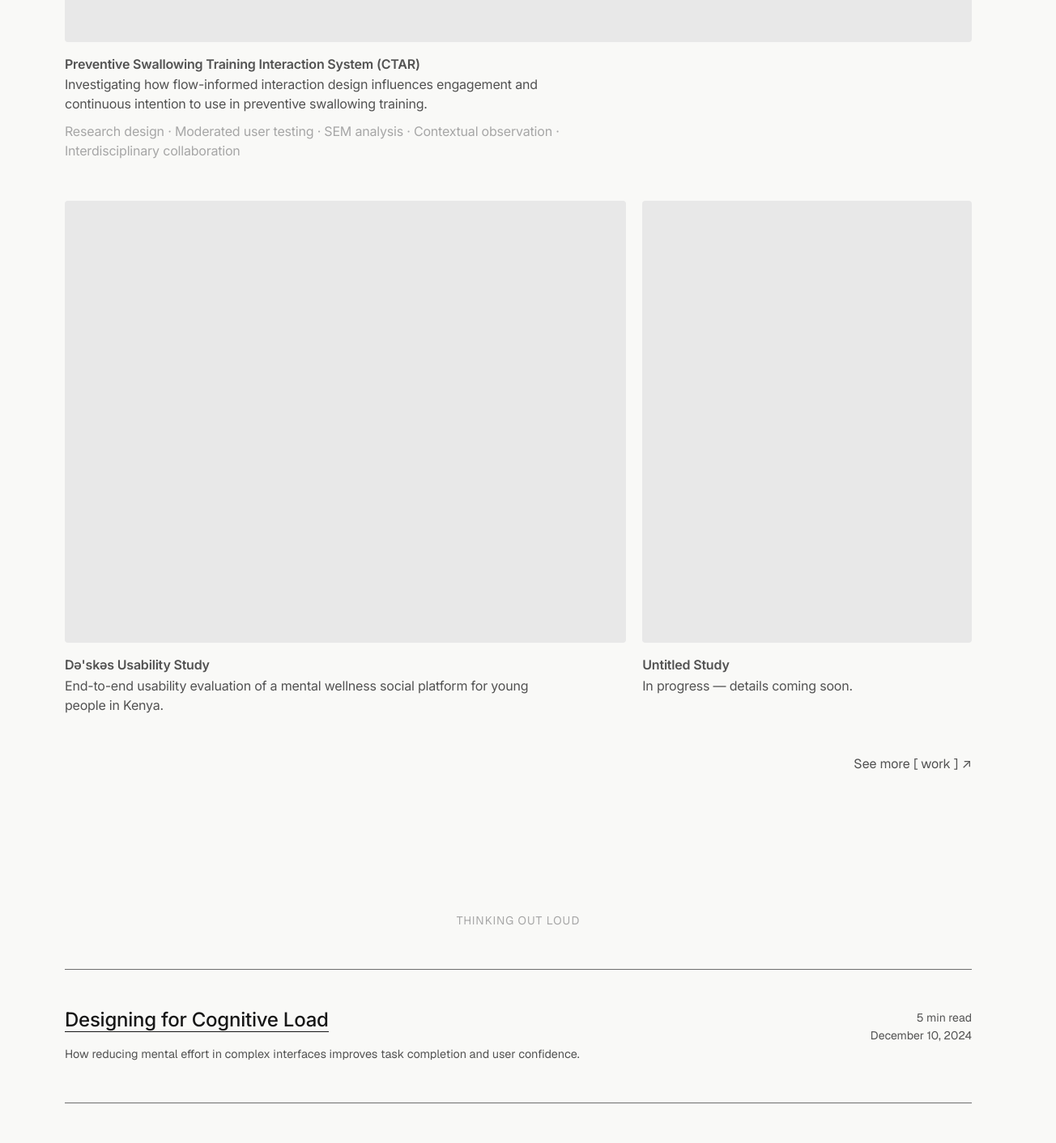
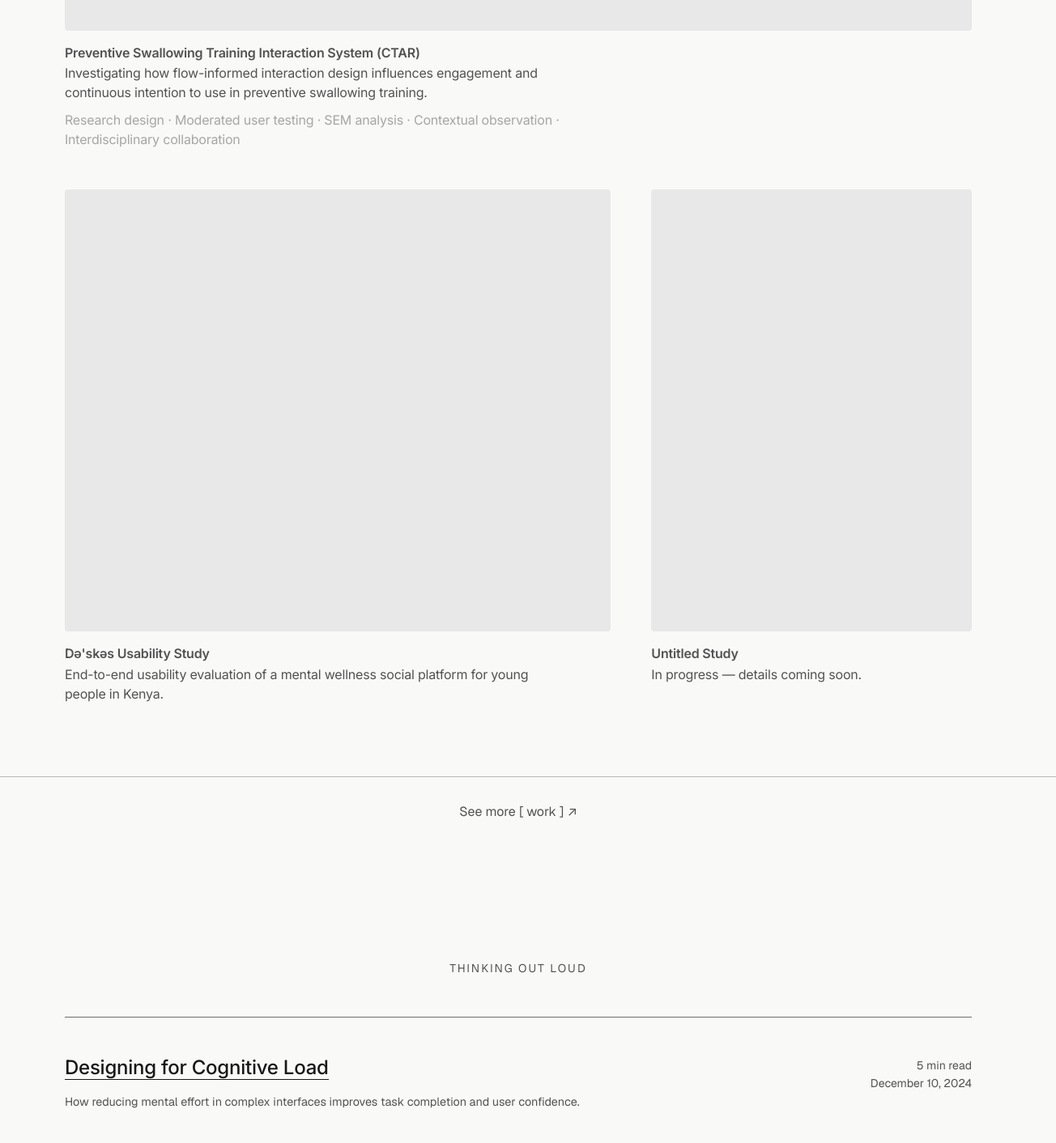
Before and after one commit to teresadesigns/portfolio, a Next.js app: page / in a window 1280 px wide. Shown: the part 1365-2777 px from the top of the page at 81% size, 1304 px wide, since content can reach past the window. Built offline with nearby package versions, Linux system fonts and the light colour scheme; a web font is replaced by a local one.

Commit message:
Fix dividers, link position, and card spacing in Selected Work and Thinking Out Loud sections

```diff
--- a/app/page.tsx
+++ b/app/page.tsx
@@ -109,19 +109,12 @@ export default function Home() {
               textAlign: "center",
               color: "#525252",
               textTransform: "uppercase",
-              marginBottom: "13px"
+              marginBottom: "0px"
             }}
           >
             Selected Work
           </p>
         </Container>
-        <div
-          style={{
-            marginLeft: "calc(-1 * var(--page-padding-x))",
-            marginRight: "calc(-1 * var(--page-padding-x))",
-            borderTop: "1px solid #9b9b7b",
-          }}
-        />
         <Container size="wide">
 
           {/* CTAR — featured full-width card */}
@@ -160,7 +153,7 @@ export default function Home() {
               marginTop: "0px",
               display: "grid",
               gridTemplateColumns: "721fr 423fr",
-              gap: "20px",
+              gap: "50px",
             }}
           >
             {/* Deskes */}
@@ -209,10 +202,22 @@ export default function Home() {
             </article>
           </div>
 
+          <div style={{ marginTop: "90px" }} />
+        </Container>
+      </section>
+
       <div
         style={{
-              marginTop: "var(--spacing-block)",
-              textAlign: "right",
+          marginLeft: "calc(-1 * var(--page-padding-x))",
+          marginRight: "calc(-1 * var(--page-padding-x))",
+          borderTop: "1px solid #B9B9B9",
+        }}
+      />
+      <Container size="wide">
+        <div
+          style={{
+            marginTop: "30px",
+            textAlign: "center",
           }}
         >
           <Link href="/work" style={{ color: "#525252", borderBottom: "none" }}>
@@ -220,7 +225,6 @@ export default function Home() {
           </Link>
         </div>
       </Container>
-      </section>
 
       {/* Thinking Out Loud */}
       <section id="thinking-out-loud">
@@ -228,11 +232,12 @@ export default function Home() {
           <p
             style={{
               fontSize: "14px",
-              letterSpacing: "1px",
+              letterSpacing: "2px",
               textAlign: "center",
-              color: "#a6a6a6",
+              color: "#525252",
               textTransform: "uppercase",
-              marginBottom: "13px",
+              marginTop: "170px",
+              marginBottom: "0px",
             }}
           >
             Thinking Out Loud
@@ -325,13 +330,6 @@ export default function Home() {
             </article>
           </div>
 
-          <div
-            style={{
-              marginLeft: "calc(-1 * var(--page-padding-x))",
-              marginRight: "calc(-1 * var(--page-padding-x))",
-              borderTop: "1px solid #B9B9B9",
-            }}
-          />
           <div style={{ marginTop: "var(--spacing-block)", textAlign: "center" }}>
             <Link href="/thinking" style={{ color: "#525252", borderBottom: "none" }}>
               More Thoughts from [ teresa ] ↗
```
Lines whose indentation alone changed are shown as unchanged.
